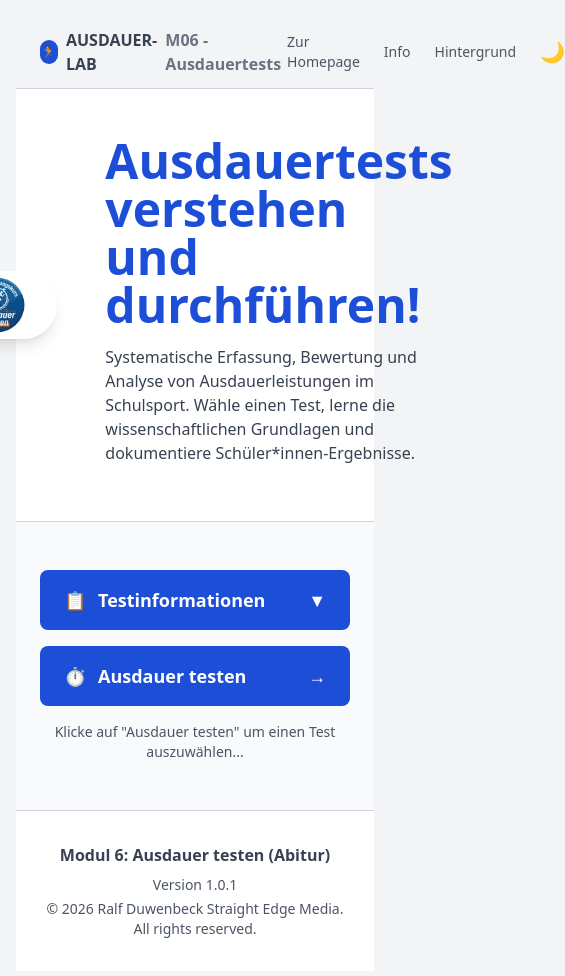
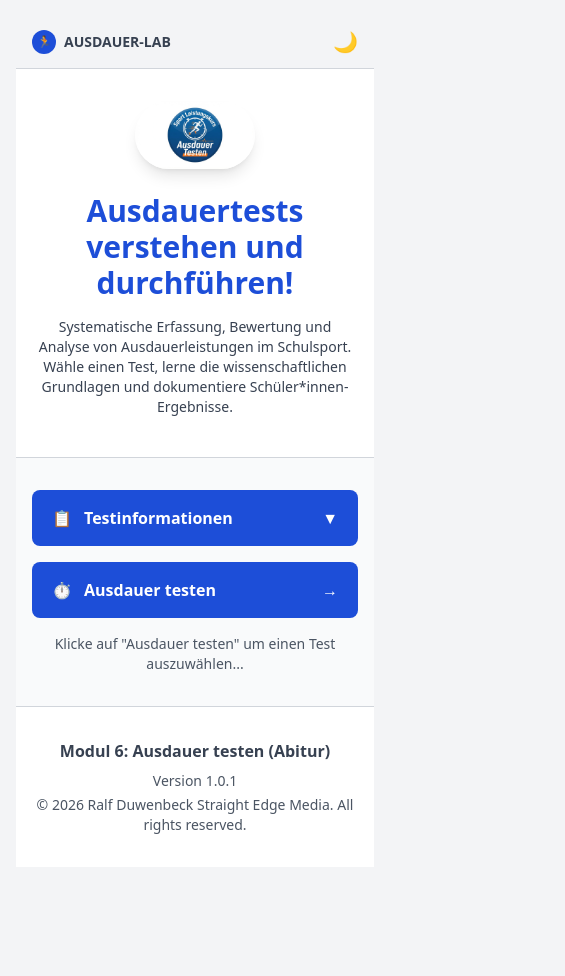
Before and after one commit to RadDWB/Abitur7_Ausdauer_final, a Next.js app: page / in a window 390 px wide. Shown: the top 976 px of the page, 565 px wide, since content can reach past the window. After the commit the page ends 883 px from the top, so only its background shows below. Built offline with nearby package versions, Linux system fonts and the light colour scheme.

Commit message:
Wider layout (max-w-7xl), full mobile responsive design for all pages

```diff
--- a/app/ausdauer-testen/800m-lauf/page.tsx
+++ b/app/ausdauer-testen/800m-lauf/page.tsx
@@ -238,7 +238,7 @@ export default function Lauf800mPage() {
     <main className="min-h-screen bg-gray-50">
       {/* Breadcrumb */}
       <div className="bg-white border-b border-gray-200 py-3">
-        <div className="max-w-6xl mx-auto px-6 text-sm">
+        <div className="w-full max-w-7xl mx-auto px-4 sm:px-6 text-sm">
           <Link href="/" className="text-blue-600 hover:text-blue-700">Zur Homepage</Link>
           {' / '}
           <span className="text-gray-600">800m Lauf</span>
@@ -246,8 +246,8 @@ export default function Lauf800mPage() {
       </div>
 
       {/* Header */}
-      <div className="bg-white border-b border-gray-300 py-12">
-        <div className="max-w-6xl mx-auto px-6">
+      <div className="bg-white border-b border-gray-300 py-8 sm:py-12">
+        <div className="w-full max-w-7xl mx-auto px-4 sm:px-6">
           <h1 className="text-4xl font-bold text-blue-700 mb-4">
             800m Lauf
           </h1>
@@ -258,7 +258,7 @@ export default function Lauf800mPage() {
       </div>
 
       {/* Accordions */}
-      <div className="max-w-4xl mx-auto px-6 py-12">
+      <div className="w-full max-w-7xl mx-auto px-4 sm:px-6 py-8 sm:py-12">
         <div className="space-y-3">
           {sections.map((section) => (
             <div key={section.id} className="border border-gray-200 rounded-lg overflow-hidden">
--- a/app/page.tsx
+++ b/app/page.tsx
@@ -21,20 +21,20 @@ export default function HomePage() {
 
   return (
     <main className="min-h-screen bg-gray-50 flex flex-col">
-      {/* Top Navigation Bar - wie LP2 */}
+      {/* Top Navigation Bar */}
       <nav className="bg-gray-100 border-b border-gray-300">
-        <div className="max-w-6xl mx-auto px-6 py-3 flex items-center justify-between">
+        <div className="w-full max-w-7xl mx-auto px-4 sm:px-6 py-3 flex items-center justify-between">
           <div className="flex items-center gap-2">
-            <div className="w-6 h-6 rounded-full bg-blue-700 flex items-center justify-center text-white text-xs font-bold">
+            <div className="w-6 h-6 rounded-full bg-blue-700 flex items-center justify-center text-white text-xs font-bold flex-shrink-0">
               🏃
             </div>
-            <span className="font-semibold text-gray-700">AUSDAUER-LAB</span>
-            <span className="font-semibold text-gray-500">M06 - Ausdauertests</span>
+            <span className="font-semibold text-gray-700 text-sm sm:text-base">AUSDAUER-LAB</span>
+            <span className="hidden sm:inline font-semibold text-gray-500">M06 - Ausdauertests</span>
           </div>
-          <nav className="flex items-center gap-6">
-            <Link href="/" className="text-sm text-gray-600 hover:text-gray-900">Zur Homepage</Link>
-            <button className="text-sm text-gray-600 hover:text-gray-900">Info</button>
-            <button className="text-sm text-gray-600 hover:text-gray-900">Hintergrund</button>
+          <nav className="flex items-center gap-2 sm:gap-6">
+            <Link href="/" className="text-sm text-gray-600 hover:text-gray-900 hidden sm:inline">Zur Homepage</Link>
+            <button className="text-sm text-gray-600 hover:text-gray-900 hidden sm:inline">Info</button>
+            <button className="text-sm text-gray-600 hover:text-gray-900 hidden sm:inline">Hintergrund</button>
             <button className="text-xl">🌙</button>
           </nav>
         </div>
@@ -42,9 +42,9 @@ export default function HomePage() {
 
       {/* Main Content */}
       <div className="flex-1 flex flex-col">
-        {/* Logo and Title Section - wie LP2 */}
+        {/* Logo and Title Section */}
         <div className="bg-white border-b border-gray-300">
-          <div className="max-w-6xl mx-auto px-6 py-12 flex items-center justify-center gap-12">
+          <div className="w-full max-w-7xl mx-auto px-4 sm:px-6 py-8 sm:py-12 flex flex-col sm:flex-row items-center justify-center gap-6 sm:gap-12">
             {/* Logo */}
             <div className="flex-shrink-0">
               <Image
@@ -57,11 +57,11 @@ export default function HomePage() {
             </div>
 
             {/* Title and Description */}
-            <div className="flex-1">
-              <h1 className="text-5xl font-bold text-blue-700 mb-4">
+            <div className="flex-1 text-center sm:text-left">
+              <h1 className="text-3xl sm:text-4xl lg:text-5xl font-bold text-blue-700 mb-4">
                 Ausdauertests verstehen und durchführen!
               </h1>
-              <p className="text-gray-700 mb-2">
+              <p className="text-gray-700 mb-2 text-sm sm:text-base">
                 Systematische Erfassung, Bewertung und Analyse von Ausdauerleistungen im Schulsport. Wähle einen Test, lerne die wissenschaftlichen Grundlagen und dokumentiere Schüler*innen-Ergebnisse.
               </p>
             </div>
@@ -69,12 +69,12 @@ export default function HomePage() {
         </div>
 
         {/* Buttons Section */}
-        <div className="max-w-4xl mx-auto px-6 py-12 flex-1">
+        <div className="w-full max-w-7xl mx-auto px-4 sm:px-6 py-8 sm:py-12 flex-1">
           <div className="space-y-4">
             {/* Testinformationen */}
             <button
               onClick={() => setTestinfoOpen(!testinfoOpen)}
-              className="w-full bg-blue-700 hover:bg-blue-800 text-white py-4 px-6 rounded-lg flex items-center justify-between text-lg font-semibold transition-colors"
+              className="w-full bg-blue-700 hover:bg-blue-800 text-white py-4 px-5 sm:px-6 rounded-lg flex items-center justify-between text-base sm:text-lg font-semibold transition-colors"
             >
               <span className="flex items-center gap-3">
                 <span>📋</span>
@@ -84,10 +84,10 @@ export default function HomePage() {
             </button>
 
             {testinfoOpen && (
-              <div className="bg-blue-50 p-6 rounded-lg border border-blue-200 space-y-4">
+              <div className="bg-blue-50 p-4 sm:p-6 rounded-lg border border-blue-200 space-y-4">
                 <div>
                   <h3 className="font-semibold text-blue-900 mb-3">Verfügbare Tests:</h3>
-                  <div className="grid grid-cols-3 gap-3">
+                  <div className="grid grid-cols-1 sm:grid-cols-3 gap-3">
                     <button
                       onClick={() => { setTestinfoOpen(false); handleViewInfo('belastungssteuerungslauf-5000m'); }}
                       className="border-2 border-blue-600 hover:bg-blue-100 text-blue-700 py-3 px-3 rounded-lg font-semibold transition-colors text-sm"
@@ -117,7 +117,7 @@ export default function HomePage() {
             {/* Ausdauer testen */}
             <button
               onClick={() => setTestauswahlOpen(true)}
-              className="w-full bg-blue-700 hover:bg-blue-800 text-white py-4 px-6 rounded-lg flex items-center justify-between text-lg font-semibold transition-colors"
+              className="w-full bg-blue-700 hover:bg-blue-800 text-white py-4 px-5 sm:px-6 rounded-lg flex items-center justify-between text-base sm:text-lg font-semibold transition-colors"
             >
               <span className="flex items-center gap-3">
                 <span>⏱️</span>
@@ -136,7 +136,7 @@ export default function HomePage() {
       {/* Testauswahl Modal */}
       {testauswahlOpen && (
         <div className="fixed inset-0 bg-black bg-opacity-50 flex items-center justify-center p-4 z-50">
-          <div className="bg-white rounded-lg shadow-2xl max-w-4xl w-full p-8 border border-gray-200">
+          <div className="bg-white rounded-lg shadow-2xl max-w-4xl w-full p-5 sm:p-8 border border-gray-200 max-h-[90vh] overflow-y-auto">
             {/* Close Button */}
             <div className="flex justify-end mb-4">
               <button
@@ -150,42 +150,39 @@ export default function HomePage() {
             {/* Modal Title */}
             <div className="flex items-center gap-3 mb-2">
               <span className="text-2xl">ℹ️</span>
-              <h2 className="text-3xl font-bold text-blue-700">Testauswahl</h2>
+              <h2 className="text-2xl sm:text-3xl font-bold text-blue-700">Testauswahl</h2>
             </div>
-            <p className="text-gray-600 mb-8">
+            <p className="text-gray-600 mb-6 sm:mb-8 text-sm sm:text-base">
               Wähle einen Test aus und stelle ggf. Parameter ein
             </p>
 
             {/* Schritt 1 */}
-            <h3 className="text-xl font-bold text-gray-900 mb-6">Schritt 1: Test wählen</h3>
+            <h3 className="text-lg sm:text-xl font-bold text-gray-900 mb-4 sm:mb-6">Schritt 1: Test wählen</h3>
 
             {/* Test Grid - 3 Optionen */}
-            <div className="grid grid-cols-3 gap-4 mb-6">
-              {/* Belastungssteuerungslauf 5000m */}
+            <div className="grid grid-cols-1 sm:grid-cols-3 gap-4 mb-6">
               <button
                 onClick={() => { setTestauswahlOpen(false); handleStartTest('belastungssteuerungslauf-5000m'); }}
-                className="border-2 border-blue-600 hover:bg-blue-50 text-blue-700 py-6 px-4 rounded-lg font-semibold transition-colors flex items-center justify-center gap-2"
+                className="border-2 border-blue-600 hover:bg-blue-50 text-blue-700 py-5 sm:py-6 px-4 rounded-lg font-semibold transition-colors flex items-center justify-center gap-2 text-sm sm:text-base"
               >
                 <span>⏱️</span>
                 Belastungssteuerungslauf 5000m
               </button>
 
-              {/* 5000m Dauerlauf */}
               <button
                 onClick={() => { setTestauswahlOpen(false); handleStartTest('5000m-dauerlauf'); }}
-                className="border-2 border-blue-600 hover:bg-blue-50 text-blue-700 py-6 px-4 rounded-lg font-semibold transition-colors flex items-center justify-center gap-2"
+                className="border-2 border-blue-600 hover:bg-blue-50 text-blue-700 py-5 sm:py-6 px-4 rounded-lg font-semibold transition-colors flex items-center justify-center gap-2 text-sm sm:text-base"
               >
                 <span>🏃</span>
                 5000m Dauerlauf
               </button>
 
-              {/* 800m Lauf */}
               <a
                 href="https://800m.vercel.app/"
                 target="_blank"
                 rel="noopener noreferrer"
                 onClick={() => setTestauswahlOpen(false)}
-                className="border-2 border-blue-600 hover:bg-blue-50 text-blue-700 py-6 px-4 rounded-lg font-semibold transition-colors flex items-center justify-center gap-2"
+                className="border-2 border-blue-600 hover:bg-blue-50 text-blue-700 py-5 sm:py-6 px-4 rounded-lg font-semibold transition-colors flex items-center justify-center gap-2 text-sm sm:text-base"
               >
                 <span>🏅</span>
                 800m Lauf
@@ -195,9 +192,9 @@ export default function HomePage() {
         </div>
       )}
 
-      {/* Footer - wie LP2 */}
+      {/* Footer */}
       <div className="bg-white border-t border-gray-300">
-        <div className="max-w-6xl mx-auto px-6 py-8 text-center">
+        <div className="w-full max-w-7xl mx-auto px-4 sm:px-6 py-8 text-center">
           <p className="text-gray-700 font-semibold mb-2">Modul 6: Ausdauer testen (Abitur)</p>
           <p className="text-gray-600 text-sm mb-1">Version {APP_VERSION}</p>
           <p className="text-gray-600 text-sm">© 2026 Ralf Duwenbeck Straight Edge Media. All rights reserved.</p>
```
Also changed, not shown: app/ausdauer-testen/belastungssteuerungslauf-5000m/page.tsx (+4 -4 lines).
